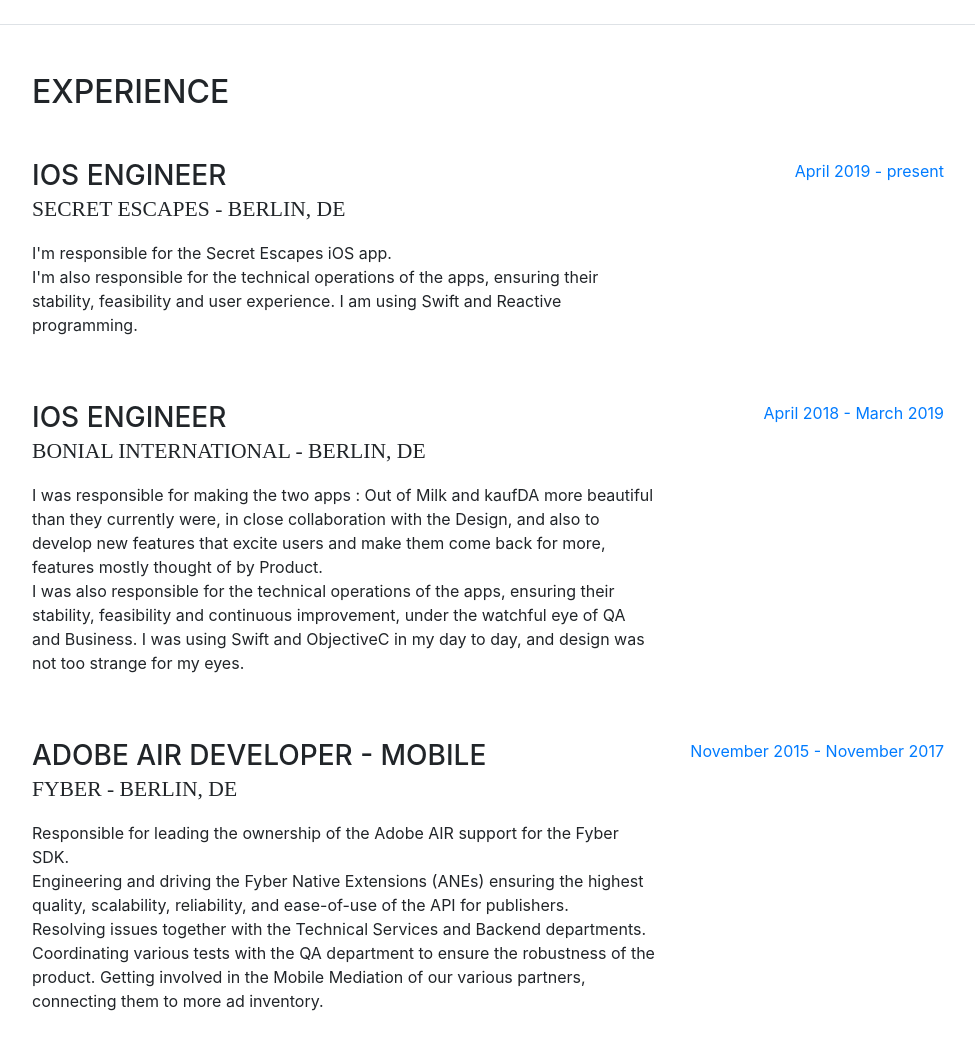
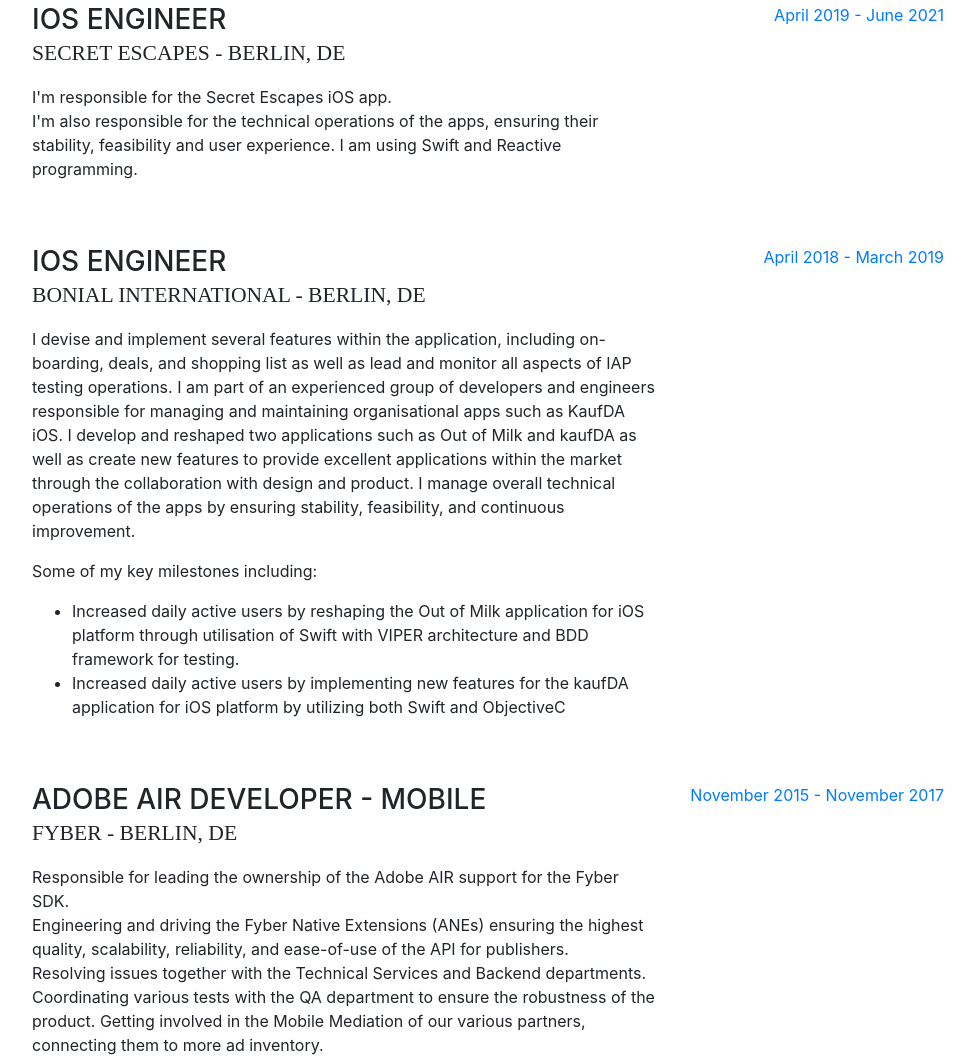
Before and after one commit to blizzd/blizzd.com, a website with bundled scripts: page index.html in a window 1280 px wide. Shown: the part 931-1991 px from the top of the page, without its empty margins (288-1263 px from the left). Built offline with nearby package versions, Linux system fonts and the light colour scheme; a web font is replaced by a local one.

Commit message:
Update text Bonial

```diff
--- a/index.html
+++ b/index.html
@@ -59,8 +59,7 @@
         </ul>
       </div>
     </nav>
-    <iframe src="https://app.cal.com/catalin" frameborder="0" allowfullscreen>
-    </iframe>
+
     <div class="container-fluid p-0">
 
       <section class="resume-section p-3 p-lg-5 d-flex d-column" id="about">
@@ -103,6 +102,7 @@
             </li>
           </ul>
         </div>
+        <iframe src="https://app.cal.com/catalin" frameborder="0" allowfullscreen></iframe>
       </section>
 
       <section class="resume-section p-3 p-lg-5 d-flex flex-column" id="experience">
@@ -119,7 +119,7 @@
                 </p>
             </div>
             <div class="resume-date text-md-right">
-              <span class="text-primary">April 2019 - present</span>
+              <span class="text-primary">April 2019 - June 2021</span>
             </div>
         </div>
 
@@ -127,14 +127,13 @@
             <div class="resume-content mr-auto">
               <h3 class="mb-0">iOS Engineer</h3>
               <div class="subheading mb-3">Bonial International - Berlin, DE</div>
-                <p>I was responsible for making the two apps : Out of Milk and kaufDA more beautiful
-                    than they currently were, in close collaboration with the Design, and also to
-                    develop new features that excite users and make them come back for more,
-                    features mostly thought of by Product.<br>
-                    I was also responsible for the technical operations of the apps, ensuring their
-                    stability, feasibility and continuous improvement, under the watchful eye of QA
-                    and Business. I was using Swift and ObjectiveC in my day to day, and design was
-                    not too strange for my eyes.<br>
+                <p>I devise and implement several features within the application, including on-boarding, deals, and shopping list as well as lead and monitor all aspects of IAP testing operations. I am part of an experienced group of developers and engineers responsible for managing and maintaining organisational apps such as KaufDA iOS. I develop and reshaped two applications such as Out of Milk and kaufDA as well as create new features to provide excellent applications within the market through the collaboration with design and product. I manage overall technical operations of the apps by ensuring stability, feasibility, and continuous improvement.<br></p>
+
+<p>Some of my key milestones including:<br>
+  <ul>
+ <li> Increased daily active users by reshaping the Out of Milk application for iOS platform through utilisation of Swift with VIPER architecture and BDD framework for testing.
+ <li>Increased daily active users by implementing new features for the kaufDA application for iOS platform by utilizing both Swift and ObjectiveC
+              </ul>
                 </p>
             </div>
             <div class="resume-date text-md-right">
```
